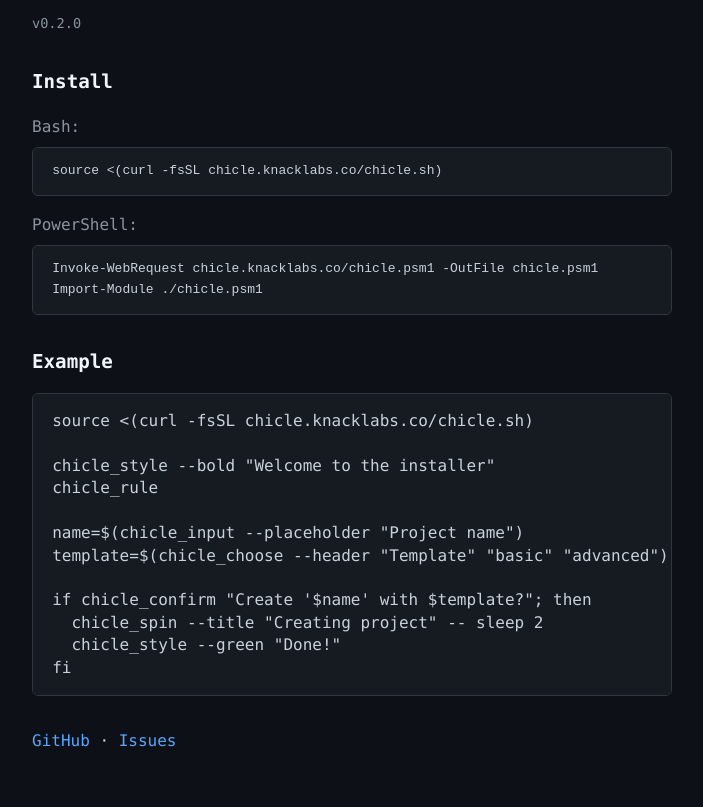
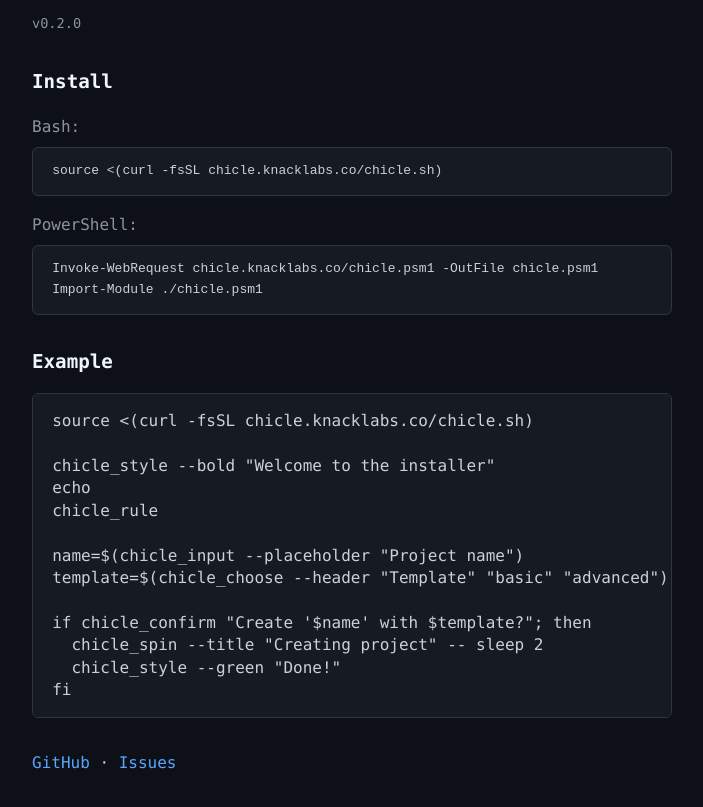
Before and after one commit to KnickKnackLabs/chicle, a plain HTML site: page docs/index.html in a window 1280 px wide. Shown: the part 173-980 px from the top of the page, without its empty margins (288-991 px from the left). Drawn offline with Linux system fonts and the light colour scheme.

Commit message:
Fix examples: add newline after chicle_style before chicle_rule
chicle_style uses printf without a trailing newline, so chicle_rule
runs onto the same line without an explicit echo between them.

Also update README example to use vanity URL for sourcing.

Co-Authored-By: Claude Opus 4.6 <noreply@anthropic.com>

```diff
--- a/docs/index.html
+++ b/docs/index.html
@@ -60,6 +60,7 @@
   <div class="example">source &lt;(curl -fsSL chicle.knacklabs.co/chicle.sh)
 
 chicle_style --bold "Welcome to the installer"
+echo
 chicle_rule
 
 name=$(chicle_input --placeholder "Project name")
```
Also changed, not shown: 1 other file.
